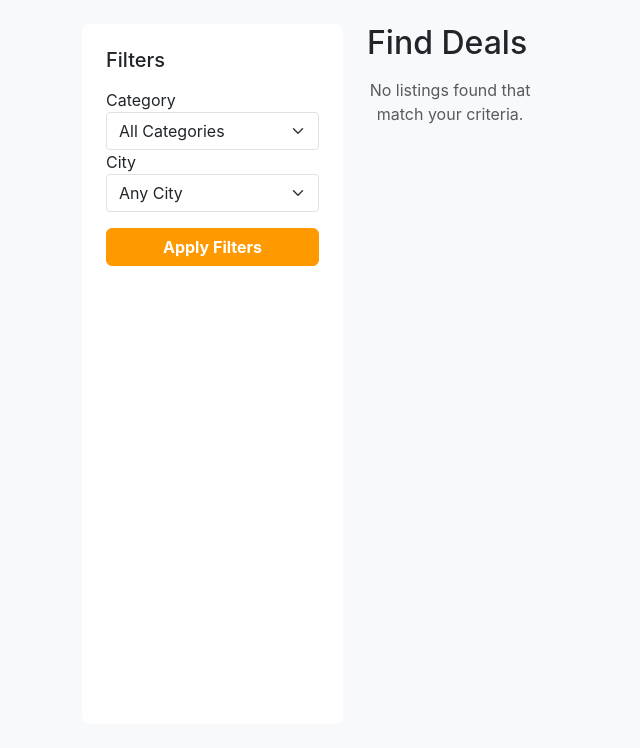
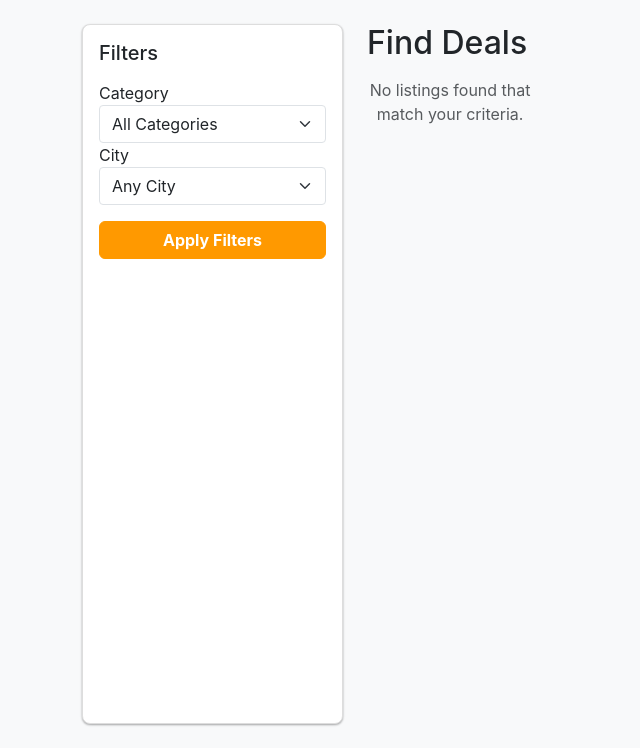
Before and after one commit to sevvy1111/checkout, a Django app: page / in a window 1280 px wide. Shown: the part 115-863 px from the top of the page, without its empty margins (0-640 px from the left). Run offline with Django 4.2, Linux system fonts and the light colour scheme; data comes from the database, SQL or seed files in the repository; data that the repository does not hold is empty; some libraries are stand-ins or nearby versions.

Commit message:
UI Improved for mobile 5

```diff
--- a/static/css/main.css
+++ b/static/css/main.css
@@ -168,6 +168,7 @@ body {
 
 /* Filter Sidebar */
 .filter-sidebar {
+    max-width: 350px;
     position: sticky;
     top: 80px;
     height: calc(100vh - 100px);
--- a/templates/listings/listing_list.html
+++ b/templates/listings/listing_list.html
@@ -7,13 +7,20 @@
 {% block content %}
 <div class="row">
     <aside class="col-lg-3">
-        <div class="filter-sidebar">
-            <h5 class="mb-3">Filters</h5>
-            <form id="filter-form" method="get">
-                {{ filter.form.category|as_crispy_field }}
-                {{ filter.form.city|as_crispy_field }}
-                <button type="submit" class="btn btn-primary w-100 mt-3">Apply Filters</button>
-            </form>
+        <div class="filter-sidebar card p-3">
+            <h5 class="d-flex justify-content-between align-items-center mb-3">
+                <span>Filters</span>
+                <button class="btn btn-link d-lg-none" type="button" data-bs-toggle="collapse" data-bs-target="#filter-collapse" aria-expanded="false" aria-controls="filter-collapse">
+                    <i class="fas fa-filter"></i>
+                </button>
+            </h5>
+            <div class="collapse d-lg-block" id="filter-collapse">
+                <form id="filter-form" method="get">
+                    {{ filter.form.category|as_crispy_field }}
+                    {{ filter.form.city|as_crispy_field }}
+                    <button type="submit" class="btn btn-primary w-100 mt-3">Apply Filters</button>
+                </form>
+            </div>
         </div>
     </aside>
 
@@ -44,7 +51,12 @@ document.addEventListener('DOMContentLoaded', function() {
                     'Content-Type': 'application/json'
                 }
             })
-            .then(response => response.json())
+            .then(response => {
+                if (!response.ok) {
+                    throw new Error('Network response was not ok');
+                }
+                return response.json();
+            })
             .then(data => {
                 const icon = saveButton.querySelector('i');
                 if (data.is_saved) {
```
Also changed, not shown: 1 other file.
